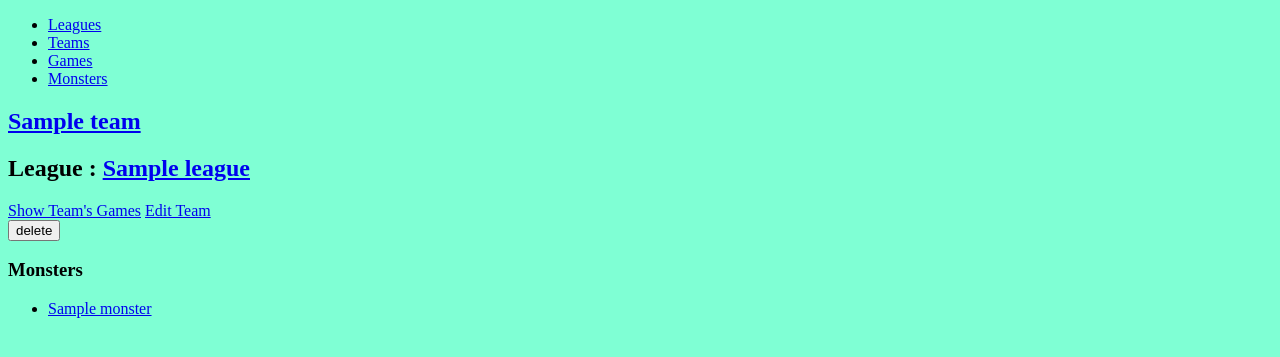
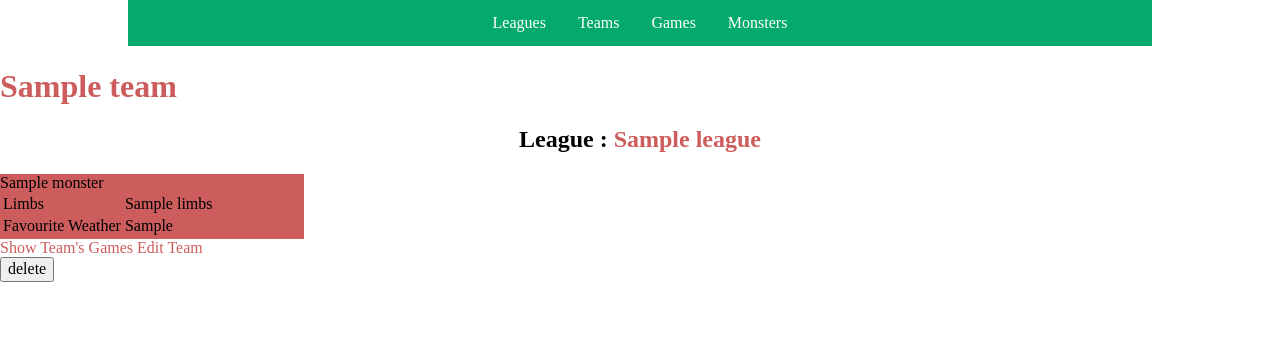
Before and after one commit to itsjustdel/CodeClan-W4-Project, a Flask app: page /teams/1 in a window 1280 px wide. Shown: the top 357 px of the page. Run offline with Flask 2, Linux system fonts and the light colour scheme; a database or web service that is not in the repository returns one stand-in record (values such as "Sample title"); some libraries are stand-ins or nearby versions.

Commit message:
Started CSS

```diff
--- a/controllers/team_controller.py
+++ b/controllers/team_controller.py
@@ -36,7 +36,11 @@ def new_team(league_id):
     team_name = request.form['team_name']
     league = league_repository.select(league_id)
     team = Team(team_name,league)
+    # save this team to db
     team_repository.save(team)
+    # now the team has an id, populate team with monsters
+    monster_repository.add_monsters(team)
+
     # to show league we need all the teams from league (after we saved the new team to the league)
     teams = team_repository.teams(league)
     # we need all games that have been played
--- /dev/null
+++ b/static/css/league.css
@@ -0,0 +1,27 @@
+#leagues {
+    display: flex;
+    font-family: Arial, Helvetica, sans-serif;
+    /* border-collapse: collapse; */
+    /* width: 50%; */
+    justify-content: center;
+    /* padding:5% */
+
+  }
+
+  #leagues td, #leagues th {
+    border: 1px solid #ddd;
+    padding: 8px;
+    text-align: center;
+  }
+
+  #leagues tr:nth-child(even){background-color: #f2f2f2;}
+
+  #leagues tr:hover {background-color: #ddd;}
+
+  #leagues th {
+    padding-top: 12px;
+    padding-bottom: 12px;
+    text-align: center;
+    background-color: #04AA6D;
+    color: white;
+  }
--- a/static/css/main.css
+++ b/static/css/main.css
@@ -1,3 +1,67 @@
-html{
-    background-color: aquamarine;
+ a{
+   color:indianred;
+   text-decoration: none;
+ }
+ h2{
+  text-decoration: none;
+   text-align: center;
+ }
+ .nav_bar{
+
+    display: flex;
+    background-size: 50%;
+    justify-content: center;
+    list-style-type: none;
+    margin: 0;
+    padding: 0;
+    overflow: hidden;
+    background-color: #04AA6D;
+    margin-left: 10%;
+    margin-right: 10%;
+  }
+
+  .nav_bar_li {
+    float: left;
+  }
+
+  .nav_bar_li a {
+    display: block;
+    color: white;
+    text-align: center;
+    padding: 14px 16px;
+    text-decoration: none;
+  }
+
+  .nav_bar_li a:hover:not(.active) {
+    background-color: #111;
+  }
+
+  .nav_bar_.active {
+    background-color: #04AA6D;
+  }
+
+.enter
+{
+  text-decoration: none;
+  text-align: center;
+  justify-content: center;   ;
 }
+.enter a{
+  color: #04AA6D;
+}
+
+.main_title{
+    font-size: 100px;
+    text-align: center;
+    justify-content: center;
+    /* opacity: 0; */
+    /* animation: 0.5s ease 0s normal forwards fadein ; */
+    color: #04AA6D;
+    text-shadow: #000 0px 0px 2px;
+}
+
+@keyframes fadein{
+    0% { opacity:0; }
+    66% { opacity:0; }
+    100% { opacity:1; }
+}
--- /dev/null
+++ b/static/css/team.css
@@ -0,0 +1,33 @@
+.monster_container
+{
+    background-color: indianred;
+    display: flex;
+    flex-wrap: wrap;
+    /* margin: $plan-margin; */
+    display: flex;
+    flex-direction: row;
+    align-items: flex-start;
+    justify-content: center;
+
+}
+
+.monster {
+    background: white;
+    width: 20em;
+    box-sizing: border-box;
+    text-align: center;
+    /* margin: $plan-margin; */
+    /* margin-bottom: $plan-margin; */
+
+}
+
+.cards {
+    display: flex;
+    flex-wrap: wrap;
+    justify-content: space-between;
+ }
+
+ .card {
+    flex: 0 1 calc(25% - 1em);
+    background-color: indianred;
+}
--- a/templates/base.html
+++ b/templates/base.html
@@ -1,25 +1,20 @@
 <!DOCTYPE html>
 <html>
 <head>
-  <title>Monsters Working <Title></Title></title>
+  <title>Monster League</title>
+  <link rel="stylesheet" href="https://cdnjs.cloudflare.com/ajax/libs/normalize/8.0.1/normalize.min.css">
   <link rel="stylesheet" href="{{ url_for('static', filename='css/main.css') }}">
+  <link rel="stylesheet" href="{{ url_for('static', filename='css/league.css') }}">
+  <link rel="stylesheet" href="{{ url_for('static', filename='css/team.css') }}">
 </head>
 <body>
 <main>
   <nav>
-    <ul>
-      <li>
-        <a href="/leagues">Leagues</a>
-      </li>
-      <li>
-        <a href="/teams">Teams</a>
-      </li>
-      <li>
-        <a href="/games">Games</a>
-      </li>
-      <li>
-        <a href="/monsters">Monsters</a>
-      </li>
+    <ul class="nav_bar">
+      <li class="nav_bar_li" ><a href="/leagues">Leagues</a></li>
+      <li class="nav_bar_li"><a href="/teams">Teams</a></li>
+      <li class="nav_bar_li"><a href="/games">Games</a></li>
+      <li class="nav_bar_li"><a href="/monsters">Monsters</a></li>
     </ul>
   </nav>
   <section id="content">
--- a/templates/index.html
+++ b/templates/index.html
@@ -1,9 +1,7 @@
 {% extends 'base.html'%}
 
 {% block content %}
-<h1>Monster Working Title</h1>
+<h1 class= "main_title">Monster League</h1>
 
-<p>Make a monster league!</p>
-
-<a href="/leagues">Leagues</a>
+<h1 class="enter"><a href="/leagues">Enter!</a></h1>
 {% endblock %}
--- a/templates/teams/show.html
+++ b/templates/teams/show.html
@@ -4,18 +4,33 @@
 <h1> <a href="/teams/{{team.id}}">{{team.name}}</a> </h1>
 <h2>League : <a href="/leagues/{{league.id}}">{{league.name}}</a></h2>
 
-<a href="/games/{{team.id}}">Show Team's Games</a>
+
+
+<div class="centered">
+
+  <section class="cards">
+    {% for monster in monsters %}
+    <article class="card">
+      <table>
+        <thead class ="monster_name">{{monster.name}}</thead>
+          <tr>
+            <td>Limbs</td>
+            <td>{{monster.limbs}}</td>
+          </tr>   <tr>
+            <td>Favourite Weather</td>
+            <td>{{monster.fav_weather}}</td>
+          </tr>
+        </table>
+    </article><!-- /card-one -->
+    {% endfor %}
+  </section>
+  </div>
+
+  <a href="/games/{{team.id}}">Show Team's Games</a>
 <a href="/teams/{{team.id}}/edit">Edit Team</a>
 
 <form action="/teams/{{ team.id }}/delete" method="POST">
     <input type="submit" value="delete"/>
   </form>
-<!-- <a href="/teams/{{team.id}}/delete">Delete Team</a> -->
-<h3>Monsters</h3>
-<ul>
-    {% for monster in monsters %}
-    <li><a href="/monsters/{{monster.id}}">{{monster.name}}</a></li>
-    {% endfor %}
-</ul>
 
-{% endblock %}
+  {% endblock %}
```
Also changed, not shown: templates/leagues/index.html (+10 -12 lines), templates/leagues/show.html (+23 -14 lines).
